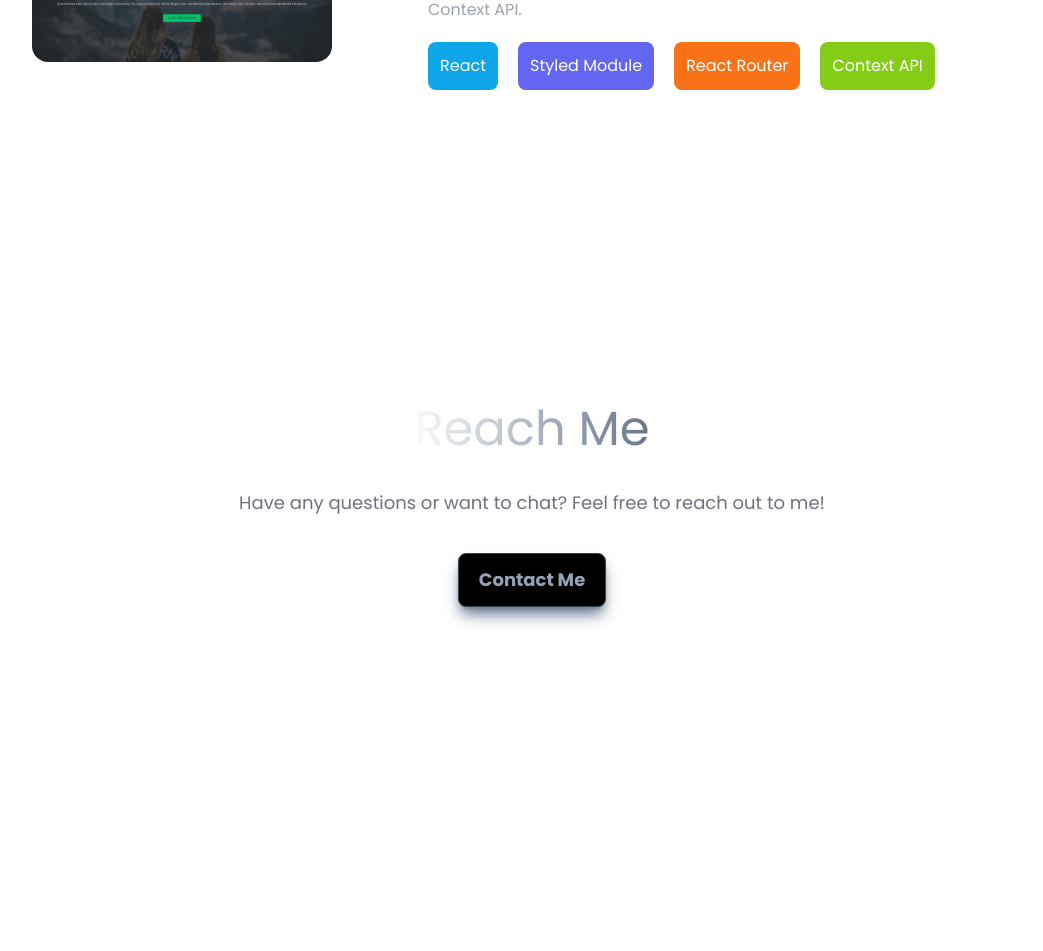
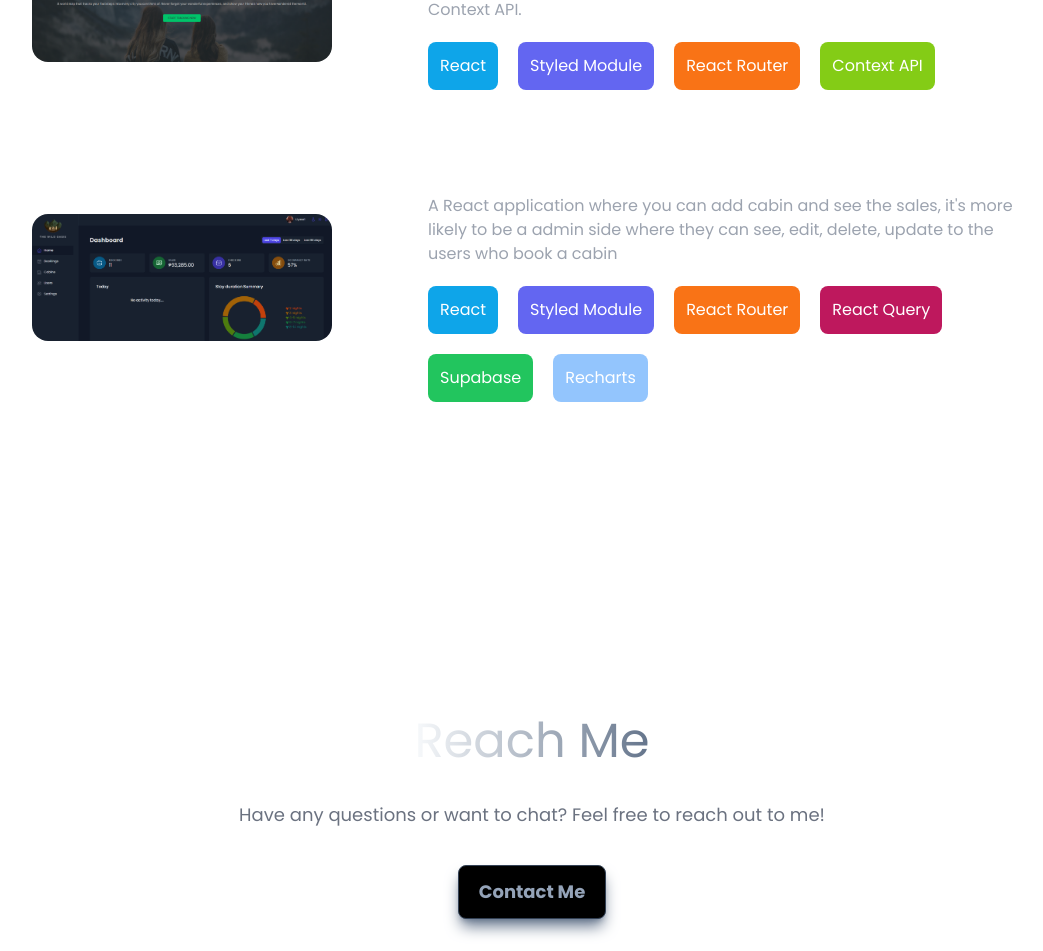
Before and after one commit to akiii22/jem-dev, a React (Vite) app: page / in a window 1280 px wide. Shown: the part 3427-4378 px from the top of the page, without its empty margins (108-1151 px from the left). Before the commit the page ends 4253 px from the top, so only its background shows below. Built offline with nearby package versions, Linux system fonts and the light colour scheme.

Commit message:
Add one projects in projects section

```diff
--- a/src/components/Projects.jsx
+++ b/src/components/Projects.jsx
@@ -1,8 +1,9 @@
-import img1 from "/public/img1.png";
-import img2 from "/public/img2.png";
-import img3 from "/public/img3.png";
-import img4 from "/public/img4.png";
-import img7 from "/public/img7.png";
+import img1 from "/img1.png";
+import img2 from "/img2.png";
+import img3 from "/img3.png";
+import img4 from "/img4.png";
+import img7 from "/img7.png";
+import img8 from "/img8.png";
 import { motion } from "framer-motion";
 
 const projectData = [
@@ -41,6 +42,20 @@ const projectData = [
       "A map-based React application where users can mark locations they've traveled to. Built as part of a course project to learn React Router and Context API.",
     technologies: ["React", "Styled Module", "React Router", "Context API"],
   },
+  {
+    image: img8,
+    title: "Wild Oasis (Main Course Project)",
+    description:
+      "A React application where you can add cabin and see the sales, it's more likely to be a admin side where they can see, edit, delete, update to the users who book a cabin",
+    technologies: [
+      "React",
+      "Styled Module",
+      "React Router",
+      "React Query",
+      "Supabase",
+      "Recharts",
+    ],
+  },
 ];
 
 const colorCoded = {
@@ -56,6 +71,9 @@ const colorCoded = {
   "React Router": "bg-orange-500",
   "Context API": "bg-lime-500",
   MVC: "bg-amber-500",
+  Supabase: "bg-green-500",
+  "React Query": "bg-pink-700",
+  Recharts: "bg-blue-300",
 };
 function ScrollBehavior({ children }) {
   return (
```
Also changed, not shown: public/img8.png (added).
